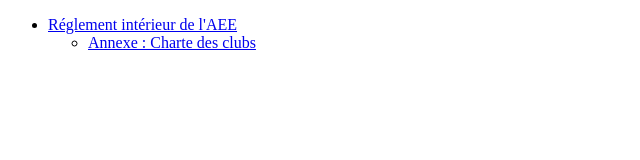
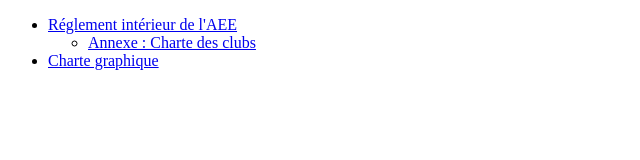
Before and after one commit to AEENSSAT/aee-documentation, a plain HTML site: page index.html in a window 1280 px wide. Shown: the whole page, without its empty margins (0-640 px from the left). Drawn offline with Linux system fonts and the light colour scheme.

Commit message:
Add charte graphique

```diff
--- a/index.html
+++ b/index.html
@@ -15,6 +15,10 @@
             </ul>
         </li>
 
+        <li>
+          <a href="./docs/CharteGraphiqueAEE.zip">Charte graphique</a>
+        </li>
+
     </ul>
 </body>
 </html>
```
